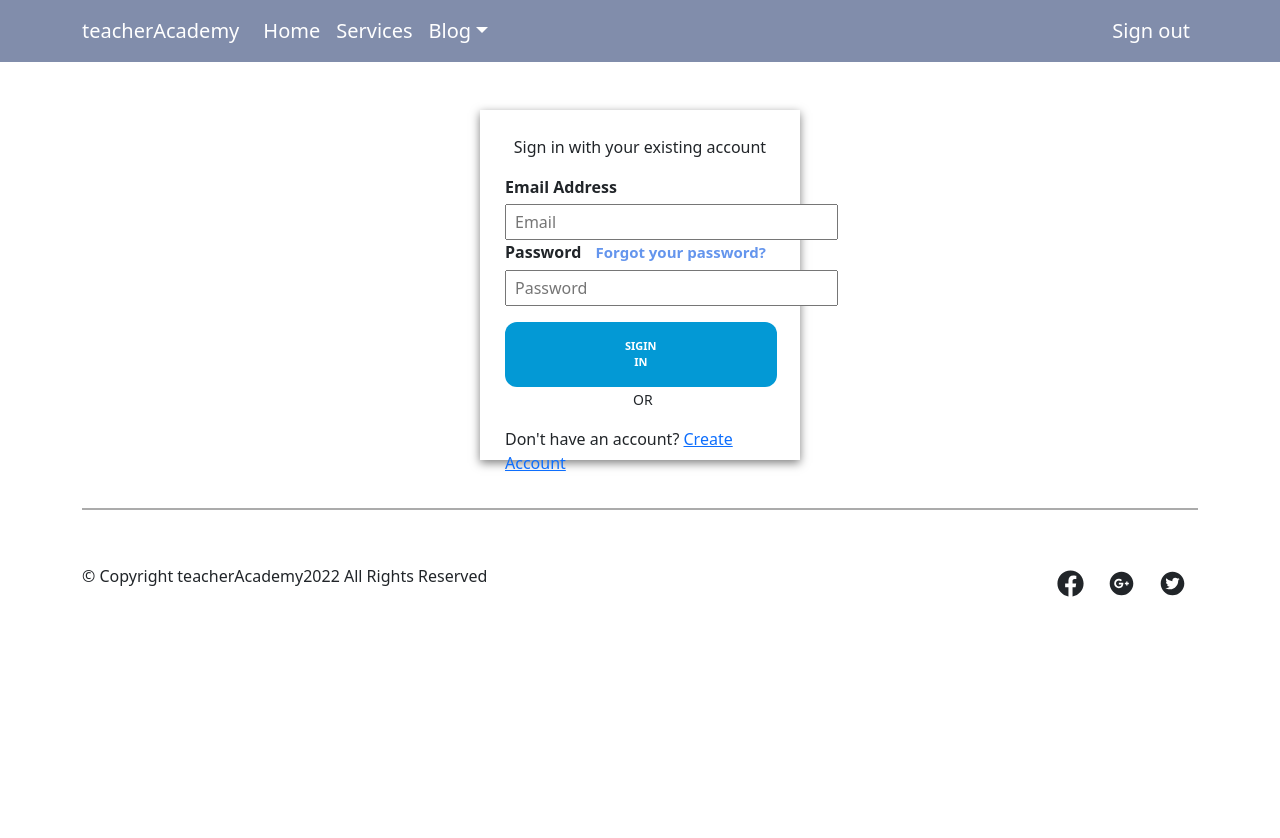
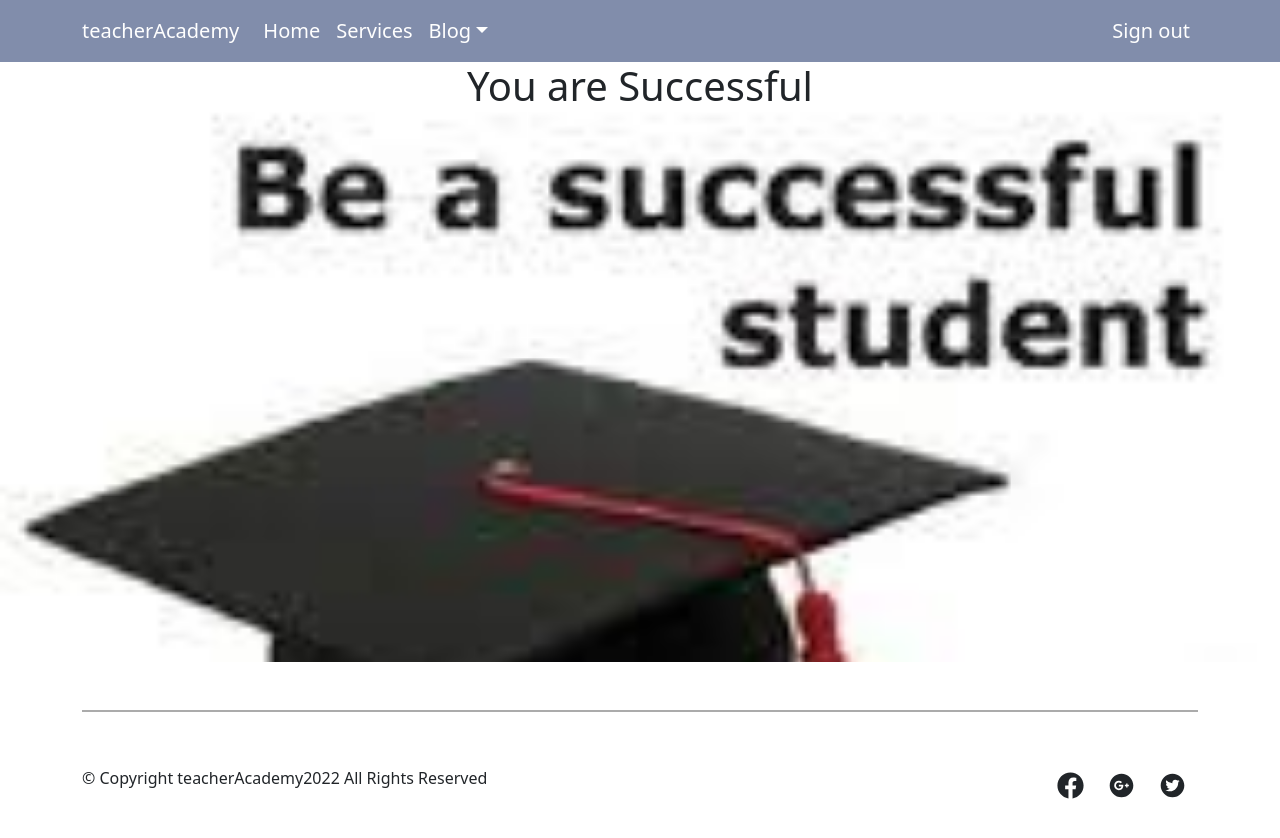
Before and after one commit to sharifulislm/Assignment-10, a React (Create React App) app: page /CheckOut in a window 1280 px wide. Before the commit this address led to /Login. Shown: the top 838 px of the page. Before the commit the page ends 800 px from the top, so only its background shows below. Built offline with nearby package versions, Linux system fonts and the light colour scheme; no server answers; sample sign-in values are in the browser's storage.

Commit message:
fix reload redirect in login

```diff
--- a/src/conponents/Login/Login/Login.js
+++ b/src/conponents/Login/Login/Login.js
@@ -36,8 +36,9 @@
         return( <Loading></Loading>)
 
       }
-      if(user) {
-        navigate(from, { replace: true });
+      if(user)
+       {
+        return (navigate(from, { replace: true }));
       }
 
 
--- a/src/conponents/RequireAuth/RequireAuth.js
+++ b/src/conponents/RequireAuth/RequireAuth.js
@@ -2,13 +2,15 @@
 import { useAuthState } from 'react-firebase-hooks/auth';
 import { Navigate, useLocation } from 'react-router-dom';
 import auth from '../firebase.init';
+import Loading from '../Loading/Loading';
 
 const RequireAuth = ({ children }) => {
     const [user,loading] = useAuthState(auth ,);
     const location = useLocation();
 
-    if (loading){
-     console.log('loading....')
+    if (loading) {
+      return( <Loading></Loading>)
+
     }
 
     if (!user) {
```
